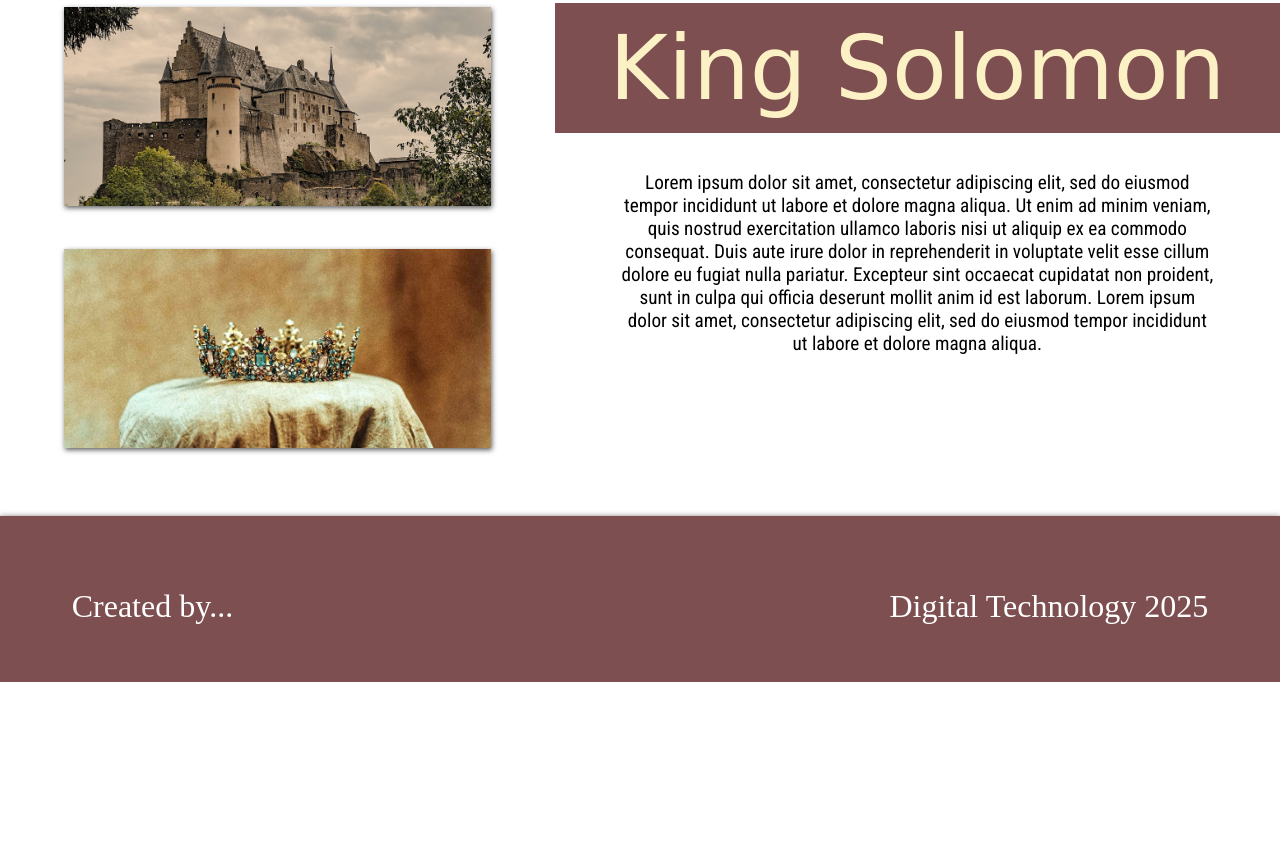
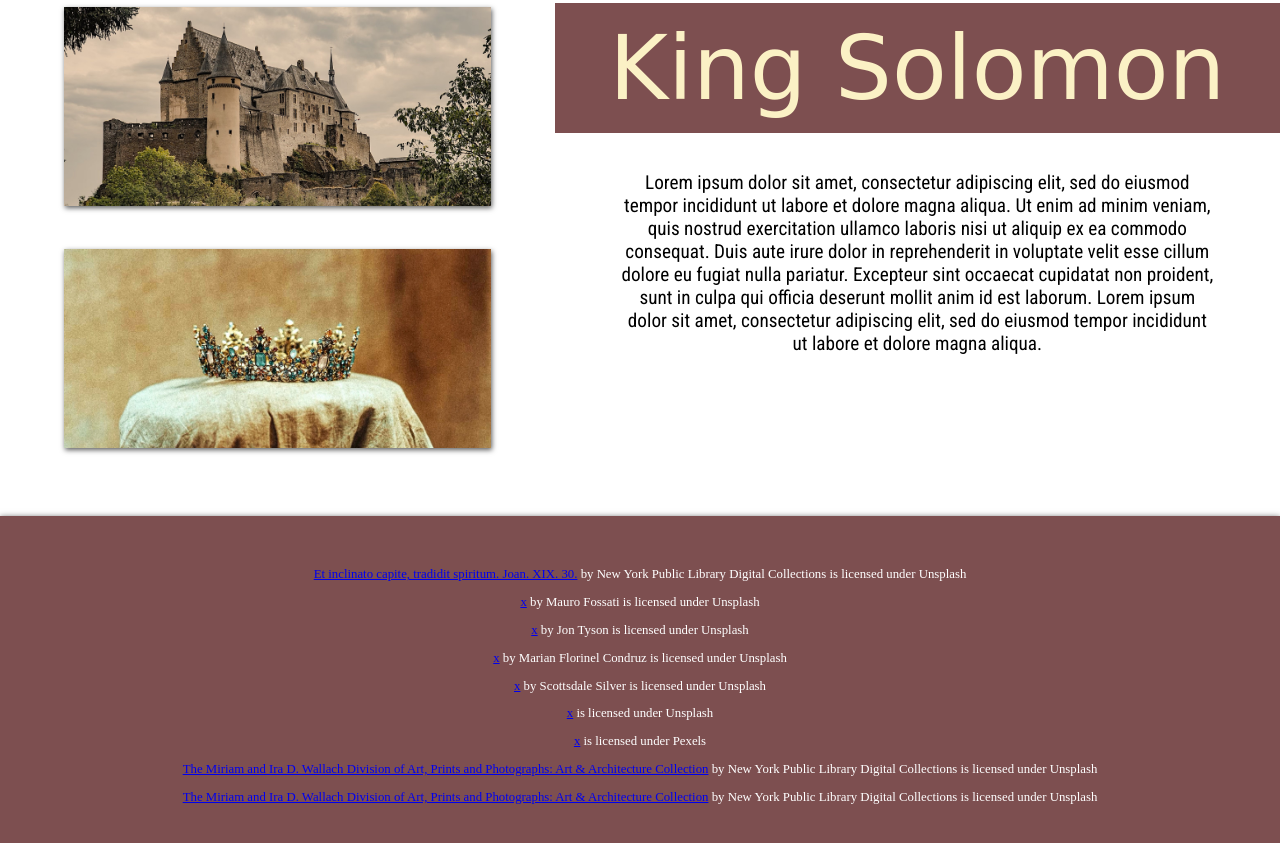
Before and after one commit to jkp23205/Digital-Internal-2025, a plain HTML site: page index.html in a window 1280 px wide. Shown: the part 2998-3841 px from the top of the page. Before the commit the page ends 3680 px from the top, so only its background shows below. Drawn offline with Linux system fonts and the light colour scheme; a web font is replaced by a local one.

Commit message:
14/07/25

```diff
--- a/index.html
+++ b/index.html
@@ -244,9 +244,43 @@
 
 
   <div class="footer">
-      <p style="font-size: 2.5vw;">
-          Created by...⠀⠀⠀⠀⠀⠀⠀⠀⠀⠀⠀⠀⠀⠀⠀⠀⠀⠀⠀⠀⠀⠀⠀⠀⠀⠀⠀⠀Digital Technology 2025
+
+      <p style="font-size: 1vw;">
+        <a href="https://unsplash.com/photos/UHZ9ZxzAFMM">Et inclinato capite, tradidit spiritum. Joan. XIX. 30.</a> by New York Public Library Digital Collections is licensed under Unsplash
       </p>
+
+      <p style="font-size: 1vw;">
+        <a href="https://unsplash.com/photos/a-black-and-white-photo-of-a-statue-of-jesus-eie5TTK9O0U">x</a> by Mauro Fossati is licensed under Unsplash
+      </p>
+
+      <p style="font-size: 1vw;">
+        <a href="https://unsplash.com/photos/woman-wearing-dress-statue-zlf17V5sCRQ">x</a> by Jon Tyson is licensed under Unsplash
+      </p>
+
+      <p style="font-size: 1vw;">
+        <a href="https://unsplash.com/photos/a-statue-of-a-person-Pgxs8pcKi3w">x</a> by Marian Florinel Condruz is licensed under Unsplash
+      </p>
+
+      <p style="font-size: 1vw;">
+        <a href="https://unsplash.com/photos/a-pile-of-metal-buttons-sitting-on-top-of-a-table-Nv0T-IX7SLY">x</a> by Scottsdale Silver is licensed under Unsplash
+      </p>
+
+      <p style="font-size: 1vw;">
+        <a href="https://unsplash.com/photos/brown-rock-formation-during-daytime-ci1F55HaVWQ">x</a> is licensed under Unsplash
+      </p>
+
+      <p style="font-size: 1vw;">
+        <a href="https://www.pexels.com/photo/assorted-old-empty-bottles-with-inscription-on-shelf-6842045/">x</a> is licensed under Pexels
+      </p>
+
+      <p style="font-size: 1vw;">
+        <a href="https://www.pexels.com/photo/view-of-a-castle-18705903/" src="images/castle.jpg">The Miriam and Ira D. Wallach Division of Art, Prints and Photographs: Art & Architecture Collection</a> by New York Public Library Digital Collections is licensed under Unsplash
+      </p>
+
+      <p style="font-size: 1vw;">
+        <a href="https://unsplash.com/photos/UHZ9ZxzAFMM">The Miriam and Ira D. Wallach Division of Art, Prints and Photographs: Art & Architecture Collection</a> by New York Public Library Digital Collections is licensed under Unsplash
+      </p>
+
   </div>
 
 
```
Also changed, not shown: images/judas.jpg, 2 other files.
